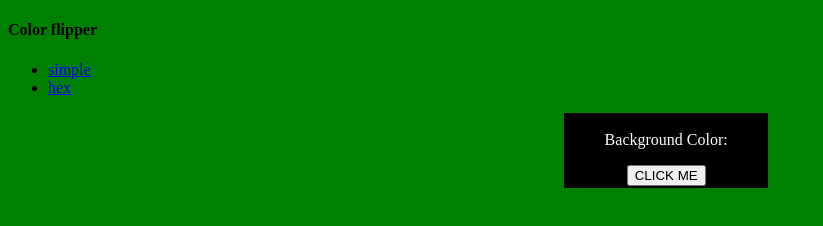
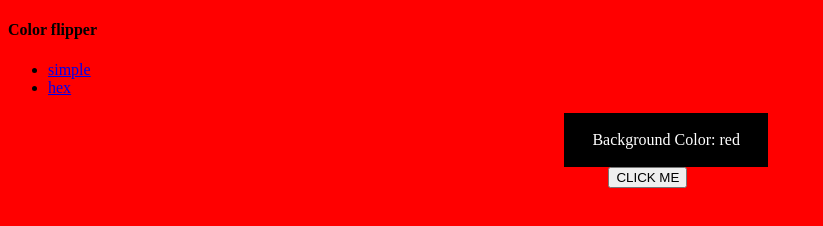
Before and after one commit to CreeDXD/Color-Flipper, a plain HTML site: page index.html in a window 1280 px wide. Both pictures are taken after a click on the button "CLICK ME". Shown: the whole page, without its empty margins (0-823 px from the left). Drawn offline with Linux system fonts and the light colour scheme.

Commit message:
fin de fonction avec random number

```diff
--- a/index.html
+++ b/index.html
@@ -19,11 +19,15 @@
                 </ul>
             </div>
         </nav>
-        <main class="main">
-            <p>Background Color: <span id="color"></span></p>
-            <input type="button" value="CLICK ME" id="button" onclick="changeColor();">
+        <main>
+            <div class="main">
+                <p>Background Color: <span class="color">#f1f5f8</span></p>
+            </div>
+            <input type="button" value="CLICK ME" id="button">
+
         </main>
 
         <script src="script.js"></script>
+        <script src="script1.js"></script>
     </body>
 </html>
--- a/script.js
+++ b/script.js
@@ -1,8 +1,15 @@
-function changeColor(){
-    //document.body.style.backgroundColor = "green";
-    button = document.getElementById("body");
+const button = document.querySelector('#button');
+const colors = ["green","red", "grey", "yellow"];
+const color = document.querySelector(".color");
 
-    button.addEventListener(
-        'click', button.style.backgroundColor = "green"
-    );
+
+
+button.addEventListener("click", function(){
+    const randomNum = randomNumber();
+    document.body.style.backgroundColor = colors[randomNum];
+    color.textContent = colors[randomNum];
+});
+
+function randomNumber(){
+    return Math.floor(Math.random() * colors.length);
 }
--- a/style.css
+++ b/style.css
@@ -1,5 +1,8 @@
 body{
-    background-color:azure;
+    background-color:#f1f5f8;
+}
+menu{
+    display: block;
 }
 
 .main{
@@ -10,3 +13,6 @@ body{
     color: white;
     background-color: black;
 }
+#button{
+    margin-left: 47.5%;
+}
```
